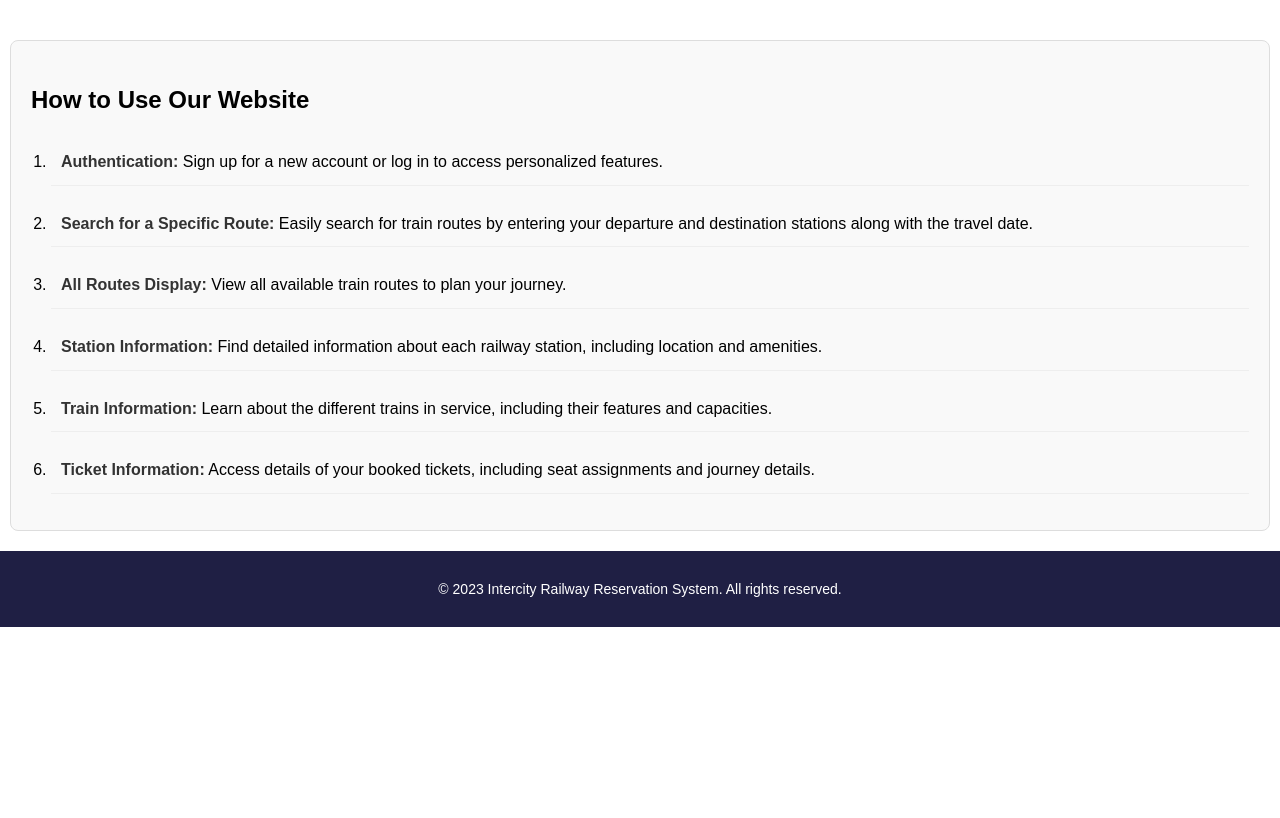
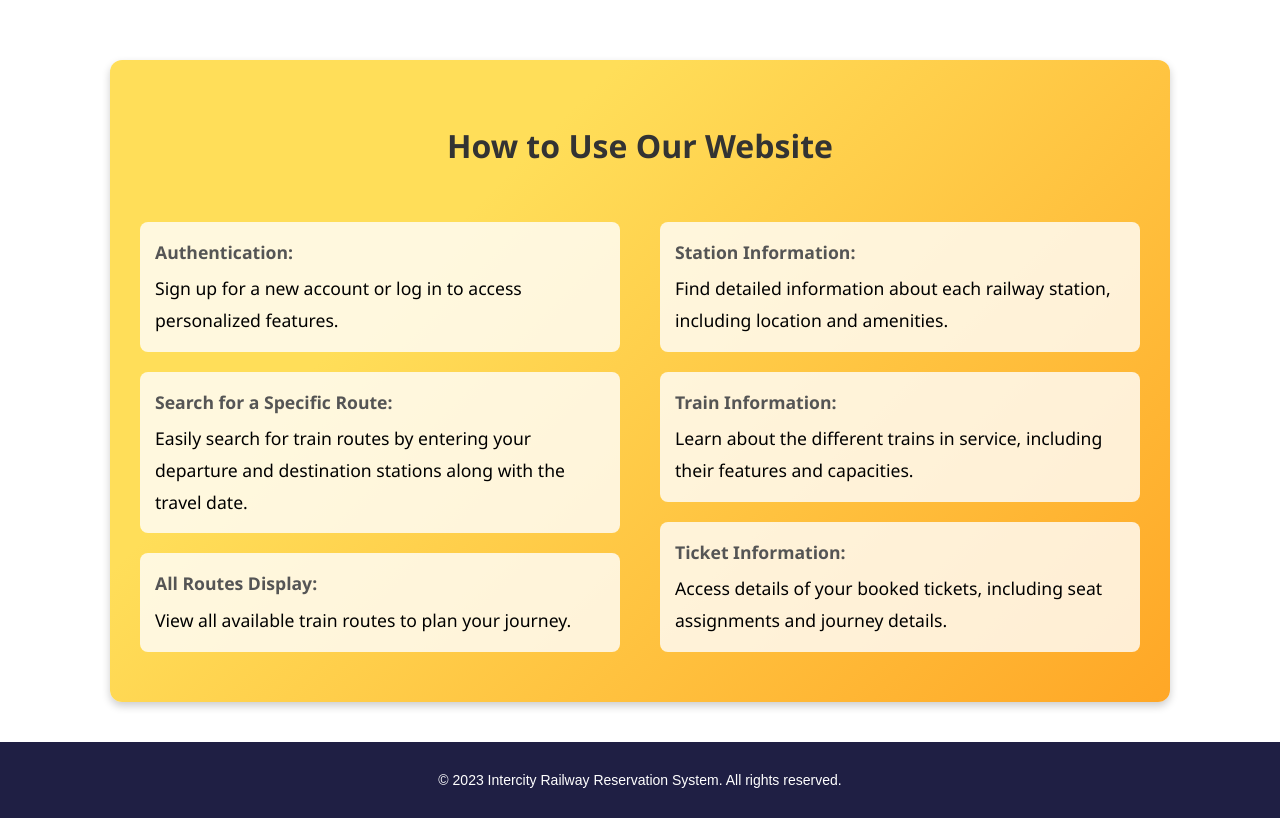
Before and after one commit to Jwizzed/IntercityRailwayReservationSystem, a Django app: page /railway/ in a window 1280 px wide. Shown: the part 176-994 px from the top of the page. Before the commit the page ends 803 px from the top, so only its background shows below. Run offline with Django 4.2, Linux system fonts and the light colour scheme.

Commit message:
modify main page

```diff
--- a/railway/static/railway/styles.css
+++ b/railway/static/railway/styles.css
@@ -73,41 +73,69 @@ body {
     text-shadow: 1px 1px 2px rgba(0, 0, 0, 0.1); /* Subtle shadow for depth */
     font-family: 'Segoe UI', Tahoma, Geneva, Verdana, sans-serif; /* Optional: Custom font */
 }
-
+/* main page */
 .form-container {
-    background-color: #f8f8f8; /* Light background for the form container */
+    background-color: rgba(255, 222, 89, 0.55); /* Light background for the form container */
     padding: 20px; /* Padding around the form */
     border-radius: 8px; /* Rounded corners */
     box-shadow: 0 2px 4px rgba(0, 0, 0, 0.1); /* Subtle shadow for depth */
     max-width: 600px; /* Max width for the form container */
     margin: 20px auto; /* Center the container with auto margins */
 }
+.guide-title {
+    text-align: center; /* Centers the title text */
+    margin-bottom: 30px; /* Adds some space below the title */
+    color: #333; /* Color for the title */
+    font-size: 2rem; /* Increased font size for the title */
+}
 
 .guide-section {
-    margin: 20px 10px; /* Adds 10px margin to left and right sides */
-    padding: 20px;
-    border: 1px solid #ddd;
-    border-radius: 8px;
-    background-color: #f9f9f9;
-    font-size: 1rem;
-    line-height: 1.6;
+    margin: 40px auto;
+    padding: 30px;
+    border-radius: 12px;
+    background: linear-gradient(135deg, #FFDE59 30%, #FFA726 100%);
+    box-shadow: 0 4px 8px rgba(0, 0, 0, 0.2);
+    max-width: 1000px;
+    font-family: 'Segoe UI', Tahoma, Geneva, Verdana, sans-serif;
+    font-size: 1.1rem;
+    line-height: 1.8;
+    position: relative; /* For absolute positioning of pseudo-elements */
+}
+
+.guide-columns {
+    display: flex;
+    justify-content: space-between;
 }
 
 .guide-list {
-    list-style-type: decimal;
-    padding-left: 20px;
+    list-style: none;
+    counter-reset: item;
+    width: 48%;
+    padding-left: 0;
+}
+.guide-item {
+    position: relative; /* For positioning the pseudo-elements */
+    background-color: rgba(255, 255, 255, 0.8);
+    padding: 15px;
+    margin-bottom: 20px;
+    border-radius: 8px;
+    transition: background-color 0.3s ease, transform 0.3s ease; /* Smooth transition for hover effect */
+    /* ... other styles remain unchanged ... */
 }
 
-.guide-list li {
-    margin-bottom: 15px;
-    padding: 10px;
-    border-bottom: 1px solid #eee;
+.guide-item:hover {
+    background-color: rgba(255, 255, 255, 1); /* Lighten the background on hover */
+    transform: translateY(-5px); /* Slight lift effect */
+    box-shadow: 0 5px 15px rgba(0, 0, 0, 0.2); /* Add shadow for depth */
 }
 
+
 .guide-list strong {
-    color: #333;
-    font-weight: bold;
+    color: #555;
+    display: block; /* Makes the strong tag display as block for emphasis */
+    margin-bottom: 5px; /* Adds spacing below the strong tag */
 }
+
 
 @media screen and (max-width: 768px) {
     .container {
--- a/railway/templates/main_page.html
+++ b/railway/templates/main_page.html
@@ -3,27 +3,31 @@
 {% block content %}
 
 <div class="guide-section">
-    <h2>How to Use Our Website</h2>
-    <ol class="guide-list">
-        <li>
+    <h2 class="guide-title">How to Use Our Website</h2>
+    <div class="guide-columns">
+        <div class="guide-list">
+            <p class="guide-item">
                 <strong>Authentication:</strong> Sign up for a new account or log in to access personalized features.
-        </li>
-        <li>
+            </p>
+            <p class="guide-item">
                 <strong>Search for a Specific Route:</strong> Easily search for train routes by entering your departure and destination stations along with the travel date.
-        </li>
-        <li>
+            </p>
+            <p class="guide-item">
                 <strong>All Routes Display:</strong> View all available train routes to plan your journey.
-        </li>
-        <li>
+            </p>
+        </div>
+        <div class="guide-list">
+            <p class="guide-item">
                 <strong>Station Information:</strong> Find detailed information about each railway station, including location and amenities.
-        </li>
-        <li>
+            </p>
+            <p class="guide-item">
                 <strong>Train Information:</strong> Learn about the different trains in service, including their features and capacities.
-        </li>
-        <li>
+            </p>
+            <p class="guide-item">
                 <strong>Ticket Information:</strong> Access details of your booked tickets, including seat assignments and journey details.
-        </li>
-    </ol>
+            </p>
+        </div>
+    </div>
 </div>
 
 {% endblock %}
```
Lines whose indentation alone changed are shown as unchanged.
